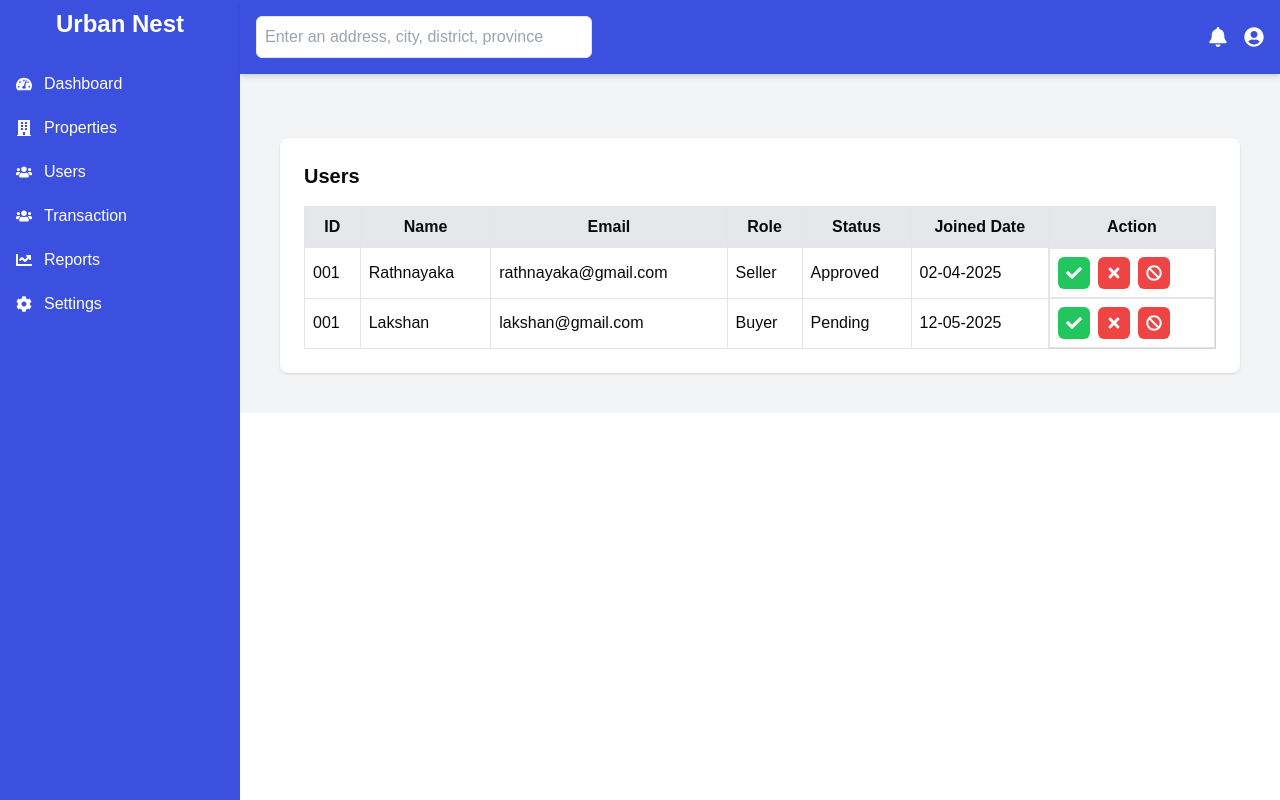
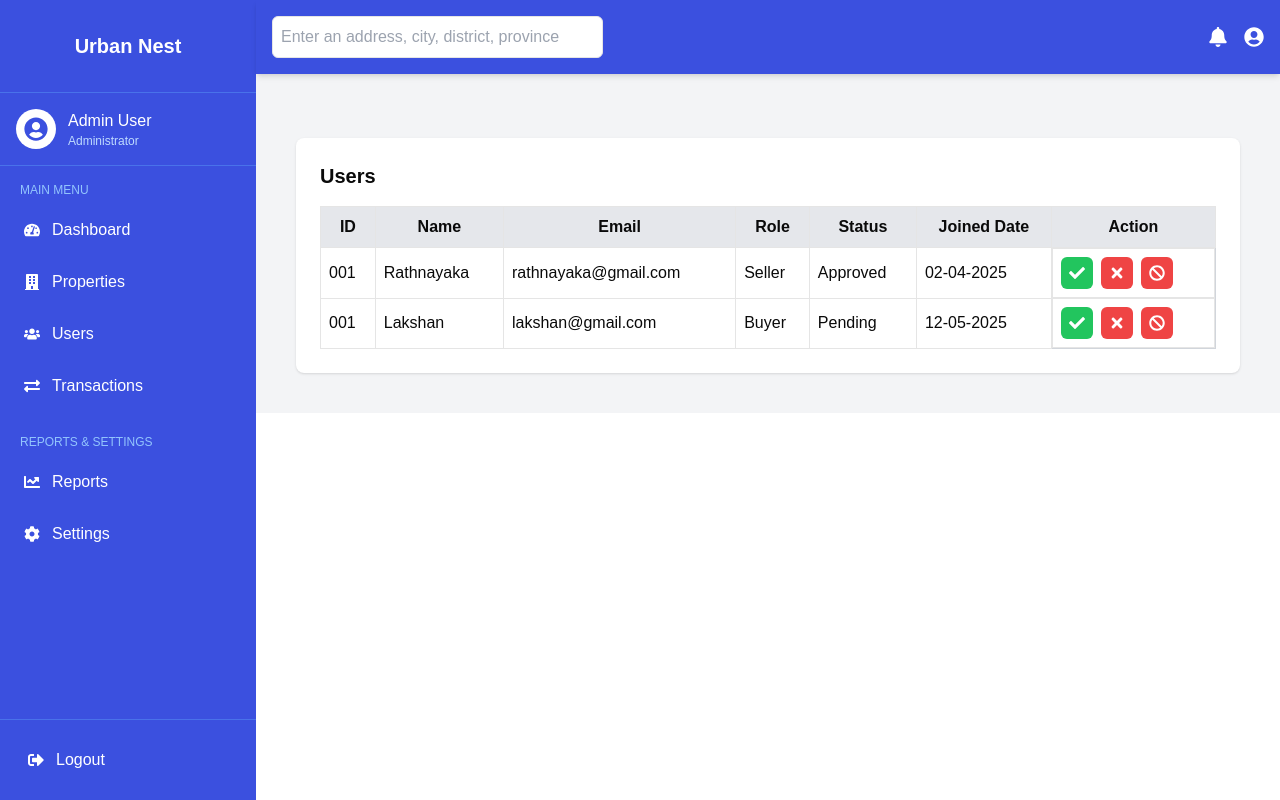
Before and after one commit to randilsk/RealEstate-Web-App, a Next.js app in the folder frontend/: page /Admin/users in a window 1280 px wide. Built offline with nearby package versions, Linux system fonts and the light colour scheme; what next-redux-wrapper would draw is missing.

Commit message:
done some css styling

```diff
--- a/frontend/src/components/Admin/DBMainContent.jsx
+++ b/frontend/src/components/Admin/DBMainContent.jsx
@@ -172,32 +172,76 @@ function DBMainContent() {
     return (
         <div className="flex-1 bg-gray-100">
             {/* Navbar */}
-            <div className="bg-[#3B50DF] shadow-md p-4 flex justify-between items-center text-white">
-                <input type="text" placeholder="Enter an address, city, district, province" className="p-2 border rounded-md w-1/3 text-black" />
-                <div className="flex gap-4 text-xl">
-                    <FaBell />
-                    <FaUserCircle />
-                </div>
-            </div>
+
+<div className="bg-[#3B50DF] shadow-md p-4 flex justify-between items-center text-white">
+    <div className="w-1/3">
+        {/* Empty div for spacing */}
+    </div>
+    <div className="w-1/3 flex justify-center">
+        <input
+            type="text"
+            placeholder="Enter an address, city, district, province"
+            className="p-2 border rounded-md w-full text-black"
+        />
+    </div>
+    <div className="w-1/3 flex justify-end gap-4 text-xl">
+        <FaBell className="cursor-pointer hover:text-blue-200 transition-colors" />
+        <FaUserCircle className="cursor-pointer hover:text-blue-200 transition-colors" />
+    </div>
+</div>
+
+
+
+
+
 
             {/* Dashboard */}
             <div className="p-10">
                 {/* Cards Section */}
-                <div className="grid grid-cols-4 gap-10">
+                <div className="flex flex-wrap items-center justify-between mb-8">
+                    <h2 className="text-2xl font-bold text-gray-800">Analytics Overview</h2>
+                    <div className="flex gap-2 mt-4 sm:mt-0">
+                        <button className="px-4 py-2 bg-white text-gray-600 border border-gray-200 rounded-md hover:bg-gray-50 transition-colors">Today</button>
+                        <button className="px-4 py-2 bg-blue-600 text-white rounded-md hover:bg-blue-700 transition-colors">Monthly</button>
+                        <button className="px-4 py-2 bg-white text-gray-600 border border-gray-200 rounded-md hover:bg-gray-50 transition-colors">Yearly</button>
+                    </div>
+                </div>
+
+                <div className="grid grid-cols-1 sm:grid-cols-2 lg:grid-cols-4 gap-6">
                     <StatCard
                         title="Total Listings"
                         value={loading ? "Loading..." : listCount}
                         icon={FaTachometerAlt}
                         onClick={handleListCardClick}
+                        iconColor="text-blue-600"
+                        percentChange="+12.5% from last month"
+                        trend="up"
                     />
                     <StatCard
                         title="Active Users"
                         value={loading ? "Loading..." : userCount}
                         icon={FaUsers}
                         onClick={handleUserCardClick}
+                        iconColor="text-indigo-600"
+                        percentChange="+8.3% from last month"
+                        trend="up"
                     />
-                    <StatCard title="Revenue" value="$12,000" icon={FaDollarSign} href="/revenue" />
-                    <StatCard title="Pending Approvals" value="15" icon={FaCog} href="/Admin/ApproveAdds" />
+                    <StatCard
+                        title="Revenue"
+                        value="$12,000"
+                        icon={FaDollarSign}
+                        iconColor="text-green-600"
+                        percentChange="+5.2% from last month"
+                        trend="up"
+                    />
+                    <StatCard
+                        title="Pending Approvals"
+                        value="15"
+                        icon={FaCog}
+                        iconColor="text-amber-600"
+                        percentChange="-2.1% from last month"
+                        trend="down"
+                    />
                 </div>
 
                 {/* Recent Properties Table */}
--- a/frontend/src/components/Admin/DBSideBar.jsx
+++ b/frontend/src/components/Admin/DBSideBar.jsx
@@ -1,41 +1,82 @@
 import Link from "next/link";
-
 import React from "react";
-import { FaTachometerAlt, FaBuilding, FaUsers, FaDollarSign, FaChartLine, FaCog, FaBell, FaUserCircle } from 'react-icons/fa';
+import { FaTachometerAlt, FaBuilding, FaUsers, FaDollarSign, FaChartLine, FaCog, FaBell, FaUserCircle, FaSignOutAlt, FaExchangeAlt } from 'react-icons/fa';
 
 function DBSideBar() {
-
-
   return (
     <div className="flex h-screen">
-    {/* Sidebar */}
-    <div className="w-60 h-full bg-[#3B50DF] text-white p-2">
-        <h2 className="text-center text-2xl font-bold mb-6">Urban Nest</h2>
-        <ul className="space-y-1">
-            <li >
-                <Link className="flex items-center gap-3 cursor-pointer hover:bg-blue-700 p-2 rounded-md" href={"/Admin"}><FaTachometerAlt /> Dashboard</Link>
+
+      <div className="w-64 h-full bg-[#3B50DF] text-white flex flex-col">
+
+        <div className="py-6 border-b border-blue-400 border-opacity-40">
+          <div className="flex items-center justify-center">
+            <div className="  rounded-lg px-4 py-2 ">
+              <h2 className="text-white text-xl font-bold">Urban Nest</h2>
+            </div>
+          </div>
+        </div>
+
+        {/* Admin/User Info */}
+        <div className="flex items-center p-4 border-b border-blue-400 border-opacity-40">
+          <div className="w-10 h-10 rounded-full bg-white flex items-center justify-center text-[#3B50DF]">
+            <FaUserCircle size={24} />
+          </div>
+          <div className="ml-3">
+            <p className="font-medium">Admin User</p>
+            <p className="text-xs text-blue-200">Administrator</p>
+          </div>
+        </div>
+
+        {/* Navigation Menu */}
+        <div className="flex-1 overflow-y-auto py-4 px-3">
+          <p className="text-xs uppercase text-blue-300 font-medium mb-2 ml-2">Main Menu</p>
+          <ul className="space-y-1">
+            <li>
+              <Link className="flex items-center gap-3 hover:bg-blue-700 p-3 rounded-md transition-colors" href="/Admin">
+                <FaTachometerAlt /> Dashboard
+              </Link>
             </li>
-            <li className="flex items-center gap-3 cursor-pointer hover:bg-blue-700 p-2 rounded-md">
+            <li>
+              <Link className="flex items-center gap-3 hover:bg-blue-700 p-3 rounded-md transition-colors" href="/Admin/properties">
                 <FaBuilding /> Properties
+              </Link>
             </li>
-            <li >
-            <Link className="flex items-center gap-3 cursor-pointer hover:bg-blue-700 p-2 rounded-md" href={"/Admin/users"}><FaUsers /> Users</Link>
+            <li>
+              <Link className="flex items-center gap-3 hover:bg-blue-700 p-3 rounded-md transition-colors" href="/Admin/users">
+                <FaUsers /> Users
+              </Link>
+            </li>
+            <li>
+              <Link className="flex items-center gap-3 hover:bg-blue-700 p-3 rounded-md transition-colors" href="/Admin/transaction">
+                <FaExchangeAlt /> Transactions
+              </Link>
+            </li>
+          </ul>
 
+          <p className="text-xs uppercase text-blue-300 font-medium mt-6 mb-2 ml-2">Reports & Settings</p>
+          <ul className="space-y-1">
+            <li>
+              <Link className="flex items-center gap-3 hover:bg-blue-700 p-3 rounded-md transition-colors" href="/Admin/reports">
+                <FaChartLine /> Reports
+              </Link>
             </li>
-            <li >
-            <Link className="flex items-center gap-3 cursor-pointer hover:bg-blue-700 p-2 rounded-md" href={"/Admin/transaction"}><FaUsers /> Transaction</Link>
+            <li>
+              <Link className="flex items-center gap-3 hover:bg-blue-700 p-3 rounded-md transition-colors" href="/Admin/settings">
+                <FaCog /> Settings
+              </Link>
+            </li>
+          </ul>
+        </div>
 
-            </li>
-            <li className="flex items-center gap-3 cursor-pointer hover:bg-blue-700 p-2 rounded-md">
-                <FaChartLine /> Reports
-            </li>
-            <li className="flex items-center gap-3 cursor-pointer hover:bg-blue-700 p-2 rounded-md">
-                <FaCog /> Settings
-            </li>
-        </ul>
-    </div>
+        {/* Logout Section */}
+        <div className="p-4 border-t border-blue-400 border-opacity-40">
+          <Link className="flex items-center gap-3 hover:bg-blue-700 p-3 rounded-md transition-colors" href="/logout">
+            <FaSignOutAlt /> Logout
+          </Link>
+        </div>
+      </div>
     </div>
   );
+}
 
-}
 export default DBSideBar;
```
